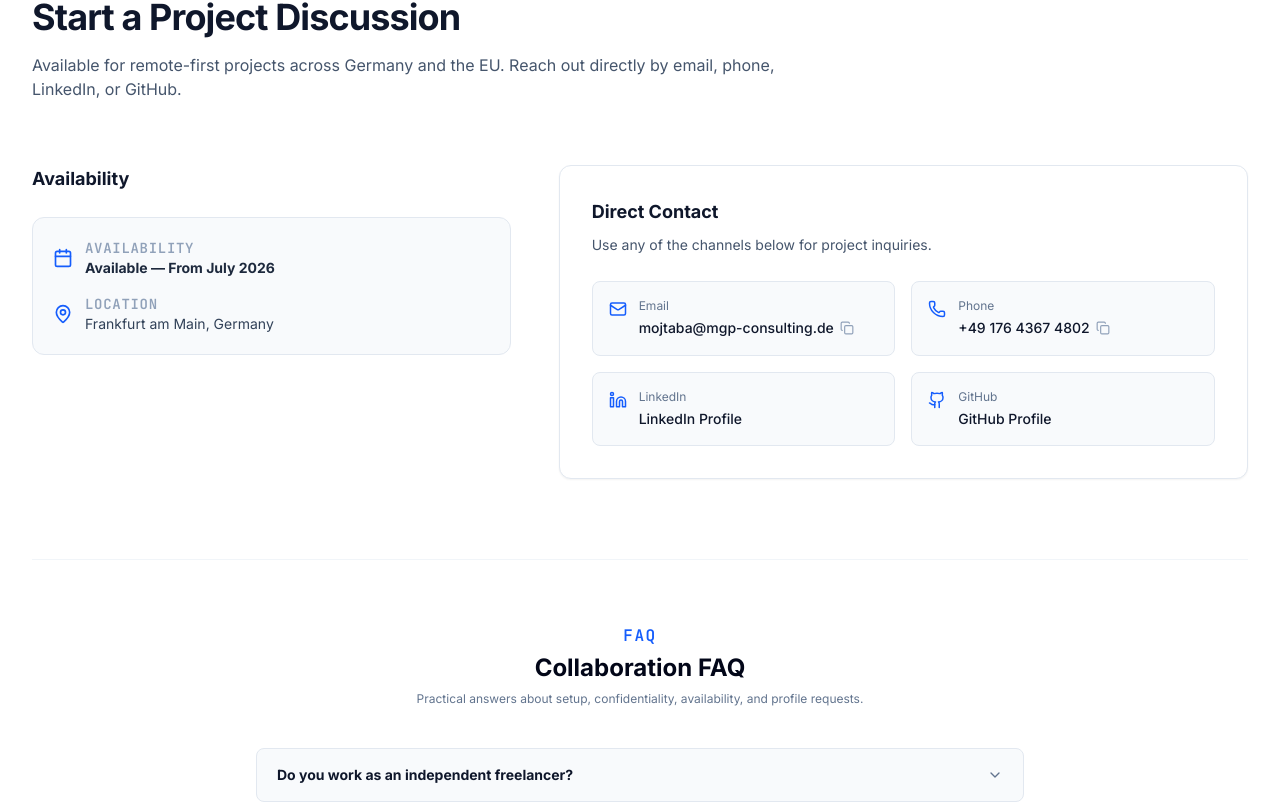
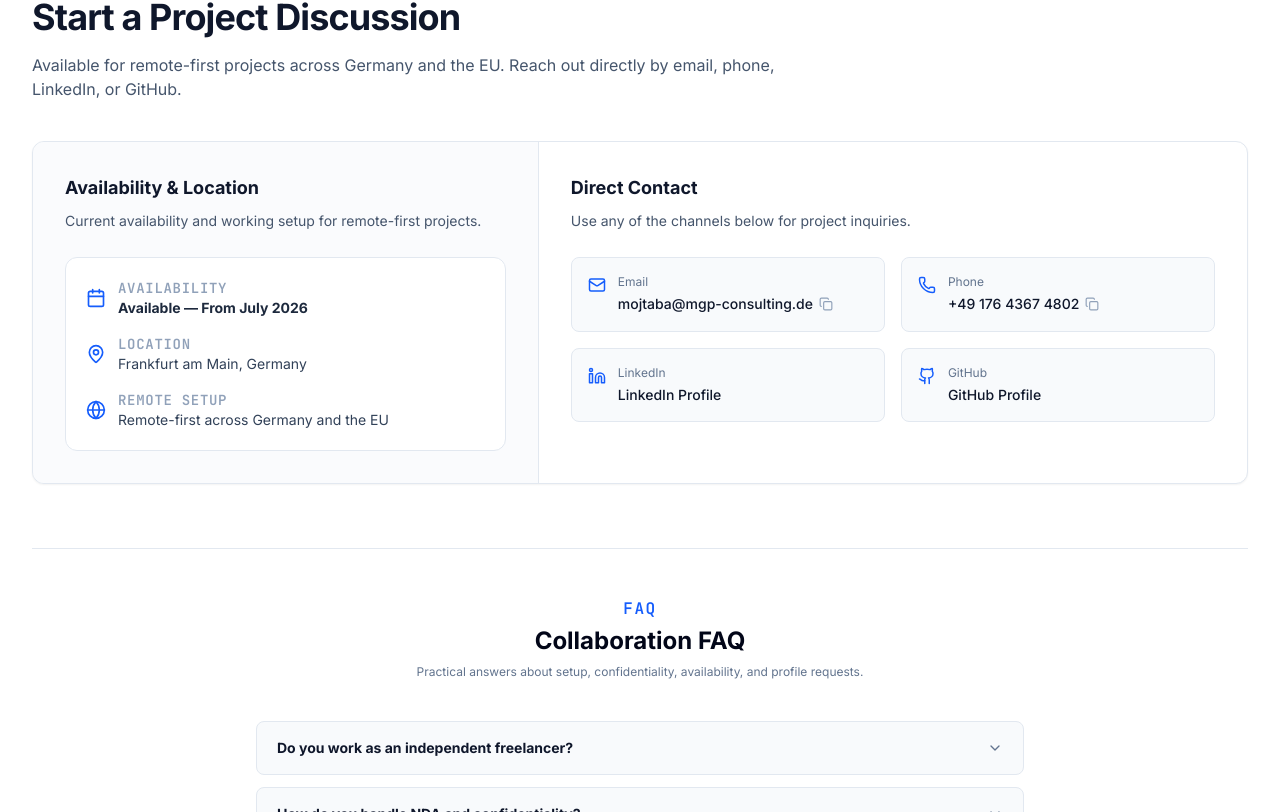
Before and after one commit to MatGhp/MGP-Consulting-, a React (Vite) app: page / in a window 1280 px wide. Shown: the part 9328-10140 px from the top of the page. Built offline with nearby package versions, Linux system fonts and the light colour scheme.

Commit message:
refactor: enhance AvailabilityAndContact layout and improve component structure

```diff
--- a/src/components/AvailabilityAndContact.tsx
+++ b/src/components/AvailabilityAndContact.tsx
@@ -4,7 +4,7 @@
  */
 
 import React, { useEffect, useRef, useState } from "react";
-import { Mail, Linkedin, Github, MapPin, Calendar, ChevronDown, Phone, Copy } from "lucide-react";
+import { Mail, Linkedin, Github, MapPin, Calendar, Globe, ChevronDown, Phone, Copy } from "lucide-react";
 import { PERSONAL_INFO, COLLABORATION_FAQS } from "../data";
 import { motion, AnimatePresence } from "motion/react";
 
@@ -69,7 +69,7 @@ export default function AvailabilityAndContact() {
   return (
     <section id="contact" className="py-20 bg-white border-b border-slate-100">
       <div className="max-w-7xl mx-auto px-4 sm:px-6 lg:px-8">
-        <div className="max-w-3xl mb-16">
+        <div className="max-w-3xl mb-10">
           <span className="font-mono text-xs font-semibold text-blue-600 uppercase tracking-widest block mb-2">
             Availability & Contact
           </span>
@@ -79,12 +79,18 @@ export default function AvailabilityAndContact() {
           </p>
         </div>
 
-        <div className="grid grid-cols-1 lg:grid-cols-12 gap-12">
-          <div className="lg:col-span-5 space-y-8 flex flex-col justify-between">
+        <div className="overflow-hidden rounded-xl border border-slate-200 bg-white shadow-xs">
+          <div className="grid grid-cols-1 lg:grid-cols-12">
+            <div className="lg:col-span-5 bg-slate-50/70 p-6 sm:p-8 border-b border-slate-200 lg:border-b-0 lg:border-r">
               <div className="space-y-6">
-              <h3 className="text-lg font-bold text-slate-900 font-sans">Availability</h3>
+                <div className="space-y-2">
+                  <h3 className="text-lg font-bold text-slate-900 font-sans">Availability & Location</h3>
+                  <p className="text-sm text-slate-600 leading-relaxed">
+                    Current availability and working setup for remote-first projects.
+                  </p>
+                </div>
 
-              <div className="bg-slate-50 border border-slate-200 rounded-xl p-5 space-y-4">
+                <div className="bg-white border border-slate-200 rounded-xl p-5 space-y-4">
                   <div className="flex items-center space-x-3 text-sm">
                     <Calendar className="w-5 h-5 text-blue-600 flex-shrink-0" />
                     <div>
@@ -102,14 +108,20 @@ export default function AvailabilityAndContact() {
                       <span className="text-slate-700 font-normal">{PERSONAL_INFO.locationShort}</span>
                     </div>
                   </div>
+
+                  <div className="flex items-center space-x-3 text-sm">
+                    <Globe className="w-5 h-5 text-blue-600 flex-shrink-0" />
+                    <div>
+                      <span className="font-mono text-3xs font-bold text-slate-400 block uppercase tracking-wider">Remote setup</span>
+                      <span className="text-slate-700 font-normal">Remote-first across Germany and the EU</span>
+                    </div>
+                  </div>
+                </div>
               </div>
             </div>
 
-
-          </div>
-
-          <div className="lg:col-span-7">
-            <div className="bg-white border border-slate-200 rounded-xl shadow-xs p-6 sm:p-8 space-y-6">
+            <div className="lg:col-span-7 p-6 sm:p-8">
+              <div className="space-y-6">
                 <div className="space-y-2">
                   <h4 className="text-lg font-bold text-slate-900">Direct Contact</h4>
                   <p className="text-sm text-slate-600 leading-relaxed">
@@ -199,8 +211,9 @@ export default function AvailabilityAndContact() {
               </div>
             </div>
           </div>
+        </div>
 
-        <div className="mt-20 border-t border-slate-100 pt-16">
+        <div className="mt-16 border-t border-slate-200 pt-12">
           <div className="max-w-2xl mx-auto text-center mb-10">
             <span className="font-mono text-3xs font-semibold text-blue-600 uppercase tracking-widest block mb-1">FAQ</span>
             <h3 className="text-xl sm:text-2xl font-bold text-slate-950">Collaboration FAQ</h3>
```
Also changed, not shown: 2 other files (tests, documents, lock files or other folders). Lines whose indentation alone changed are shown as unchanged.
